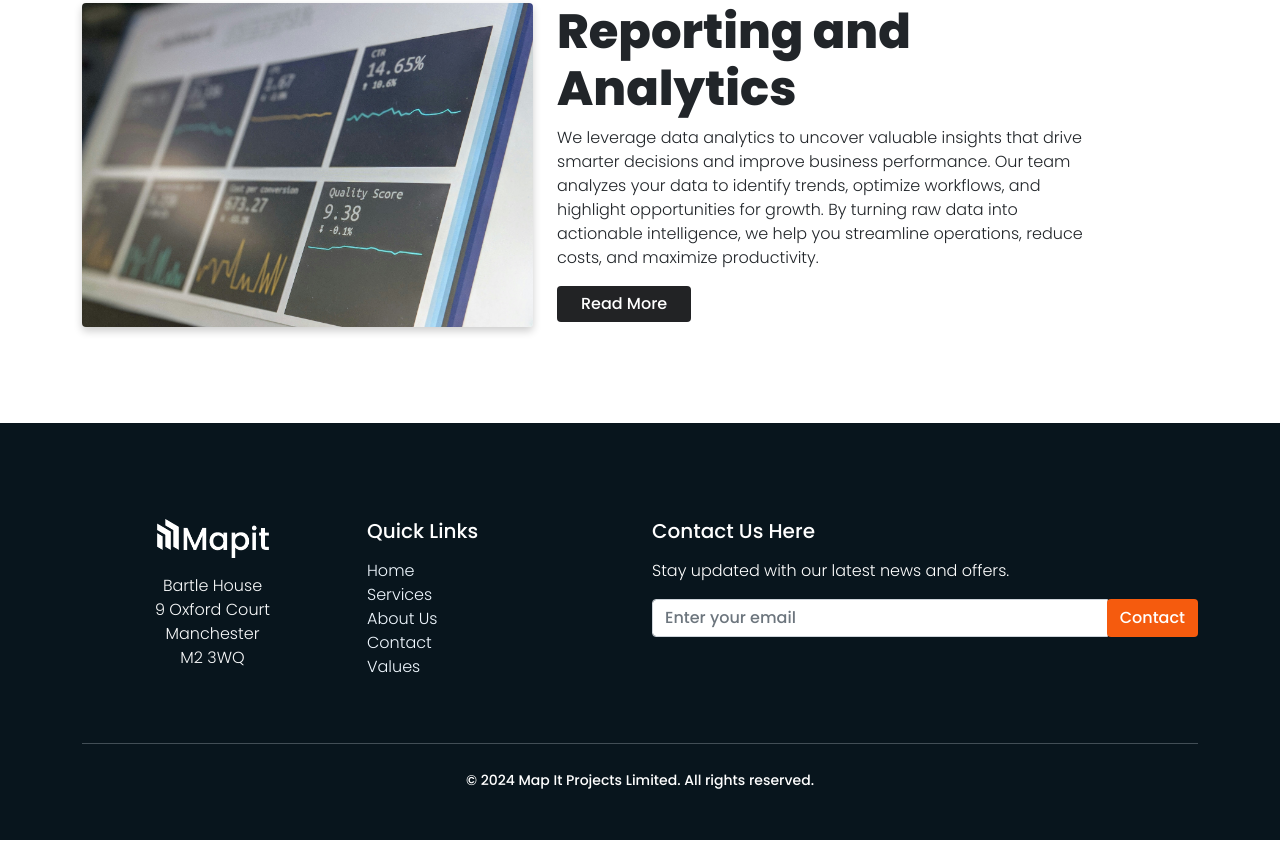
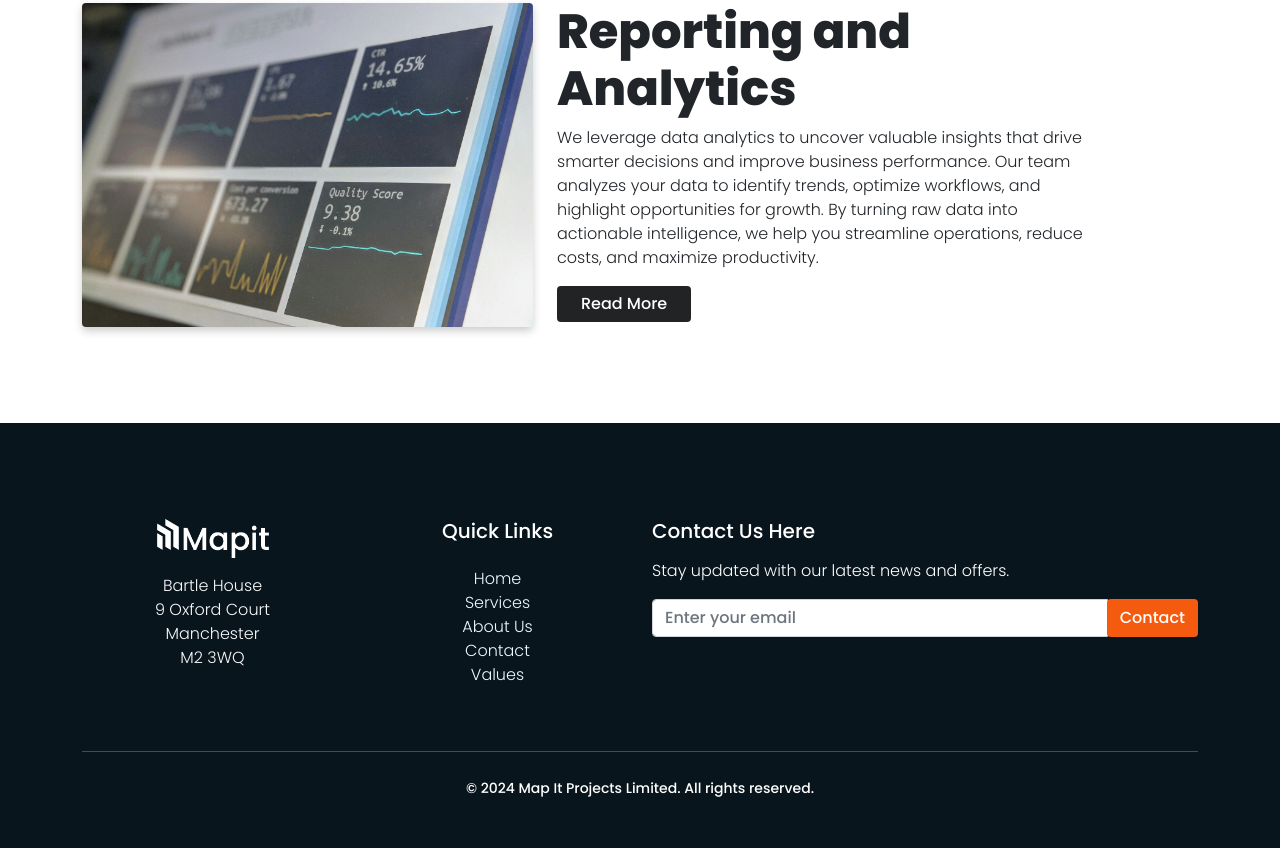
Before and after one commit to ctagud/Mapit, a plain HTML site: page services.html in a window 1280 px wide. Shown: the part 1954-2802 px from the top of the page. Drawn offline with nearby package versions, Linux system fonts and the light colour scheme.

Commit message:
Update services.html

```diff
--- a/services.html
+++ b/services.html
@@ -162,14 +162,14 @@
                 </div>
 
                 <!-- Quick Links Section -->
-                <div class="col-md-3 mb-4">
+                  <div class="col-md-3 mb-4 text-center d-flex flex-column align-items-center">
                     <h5 class="font-weight-bold text-white">Quick Links</h5>
                     <ul class="list-unstyled mt-3" style="font-weight: 300;">
-                        <li><a href="#" class="text-decoration-none" style="color: aliceblue;">Home</a></li>
-                        <li><a href="#" class="text-decoration-none" style="color: aliceblue;">Services</a></li>
-                        <li><a href="#" class="text-decoration-none" style="color: aliceblue;">About Us</a></li>
-                        <li><a href="#" class="text-decoration-none" style="color: aliceblue;">Contact</a></li>
-                        <li><a href="#" class="text-decoration-none" style="color: aliceblue;">Values</a></li>
+                        <li><a href="index.html" class="text-decoration-none" style="color: aliceblue;">Home</a></li>
+                        <li><a href="services.html" class="text-decoration-none" style="color: aliceblue;">Services</a></li>
+                        <li><a href="Leadership.html" class="text-decoration-none" style="color: aliceblue;">About Us</a></li>
+                        <li><a href="contact.html" class="text-decoration-none" style="color: aliceblue;">Contact</a></li>
+                        <li><a href="values.html" class="text-decoration-none" style="color: aliceblue;">Values</a></li>
                     </ul>
                 </div>
 
```
